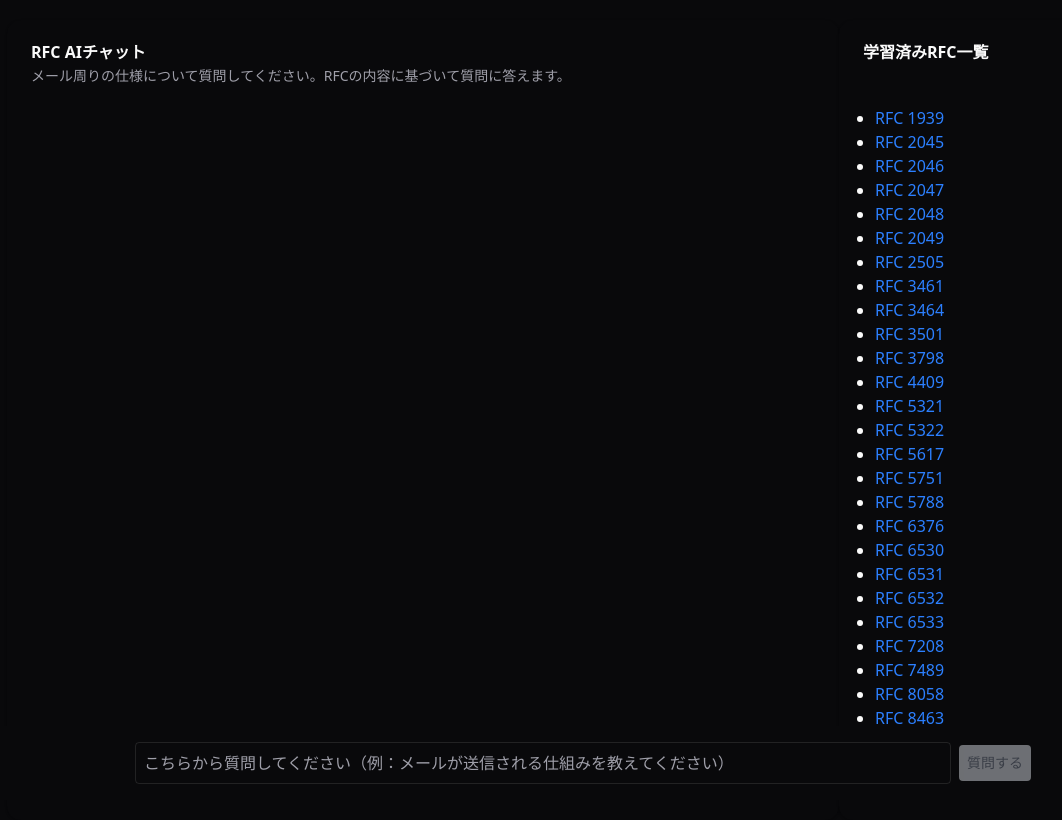
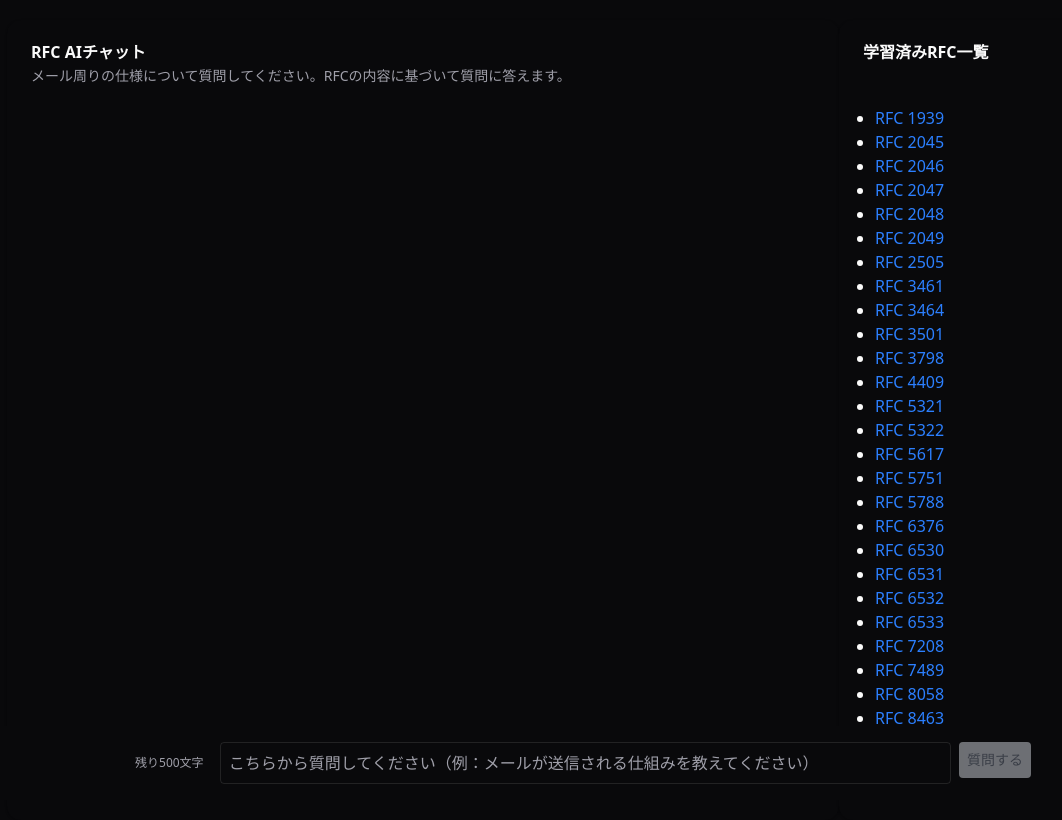
Before and after one commit to AdaisukeV/rfc-ai-chat, a Next.js app: page / in a window 1280 px wide. Shown: the top 820 px of the page, without its empty margins (57-1119 px from the left). Built offline with nearby package versions, Linux system fonts and the light colour scheme.

Commit message:
Limit question form input to 500 characters

```diff
--- a/src/components/QuestionForm.tsx
+++ b/src/components/QuestionForm.tsx
@@ -1,5 +1,7 @@
 import React from "react";
 import { Button } from "@/components/ui/button";
+
+const MAX_LENGTH = 500;
 
 export function QuestionForm({
   input,
@@ -14,11 +16,19 @@ export function QuestionForm({
   handleKeyDown: (e: React.KeyboardEvent<HTMLTextAreaElement>) => void;
   adjustTextareaHeight: (e: React.ChangeEvent<HTMLTextAreaElement>) => void;
 }) {
+  const remaining = MAX_LENGTH - input.length;
+
   return (
     <div className="fixed bottom-0 left-0 w-full bg-zinc-950 p-4">
+      <div className="flex flex-col items-center w-full">
+        <div className="w-full max-w-4xl mx-auto">
+          <div className="flex items-center gap-4 w-full">
+            <div className="text-xs text-zinc-400">
+              残り{remaining}文字
+            </div>
             <form
               onSubmit={handleSubmit}
-        className="flex gap-2 w-full max-w-4xl mx-auto items-center"
+              className="flex gap-2 flex-1"
             >
               <textarea
                 value={input}
@@ -30,6 +40,7 @@ export function QuestionForm({
                 placeholder="こちらから質問してください（例：メールが送信される仕組みを教えてください）"
                 className="flex-1 placeholder:text-zinc-400 resize-none overflow-hidden p-2 border rounded"
                 rows={1}
+                maxLength={MAX_LENGTH}
               />
               <Button
                 type="submit"
@@ -42,5 +53,8 @@ export function QuestionForm({
               </Button>
             </form>
           </div>
+        </div>
+      </div>
+    </div>
   );
 }
```
Lines whose indentation alone changed are shown as unchanged.
